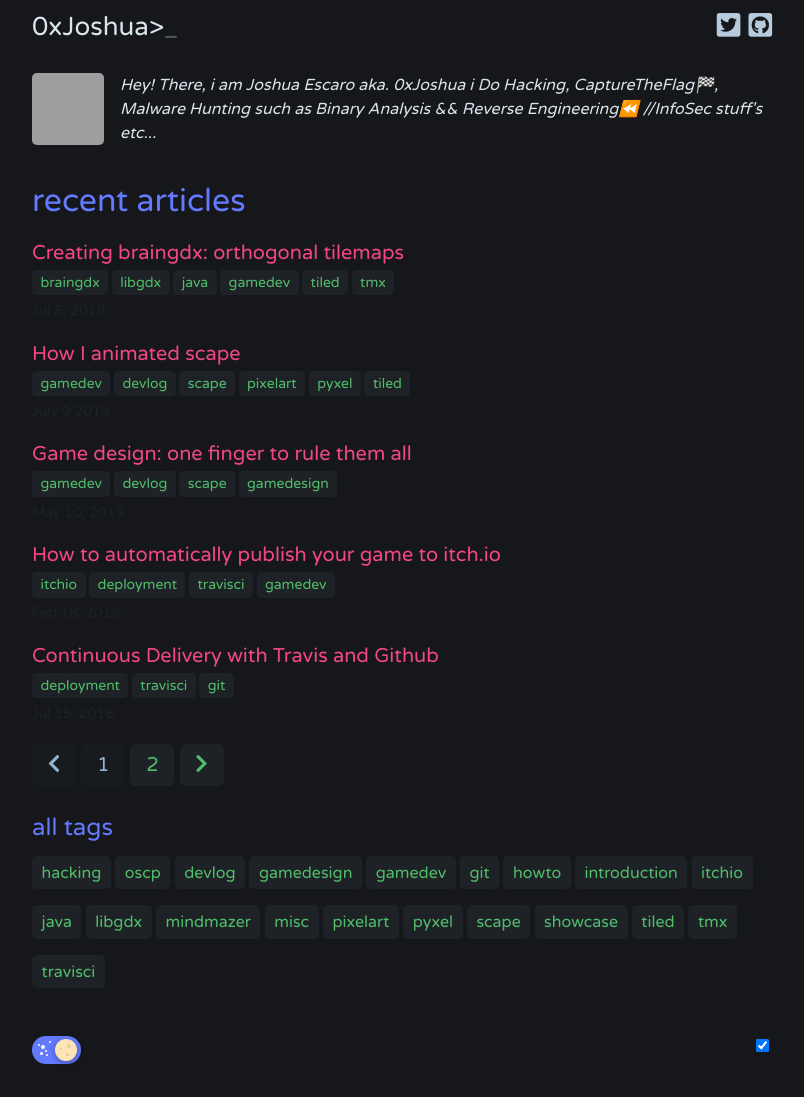
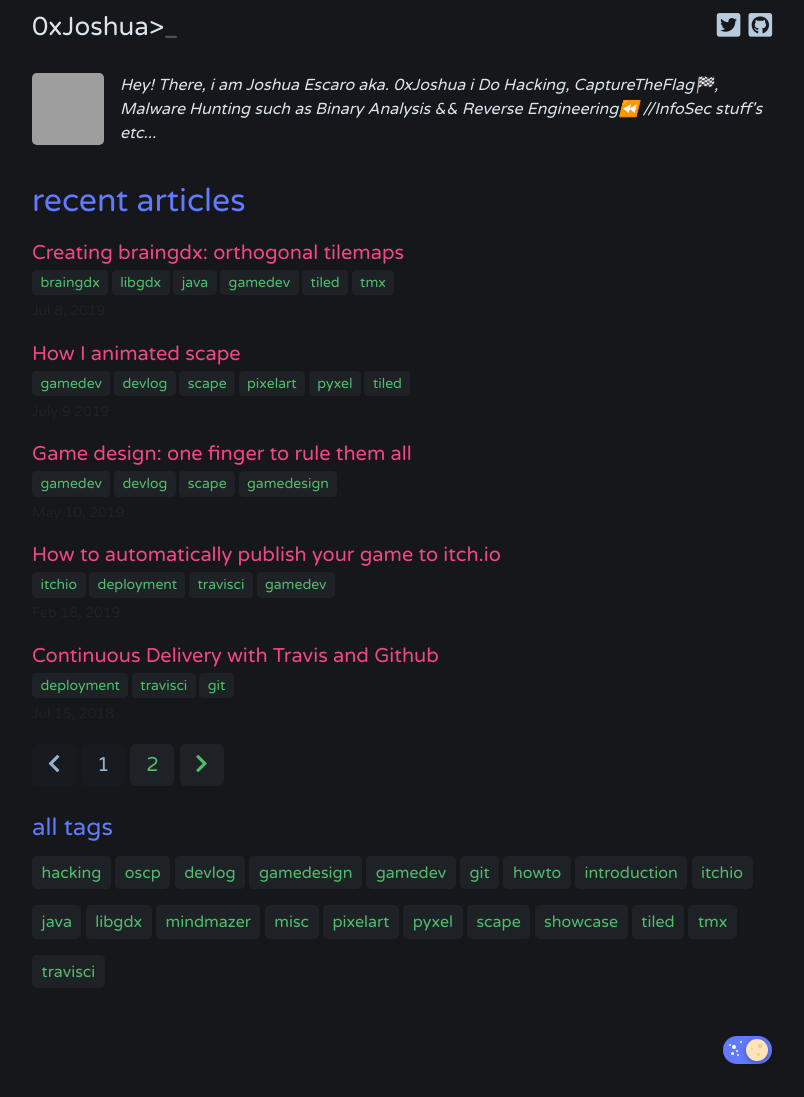
Before and after one commit to butanenacho/0xJoshua.github.io, a Jekyll site: the page index.html, which Jekyll copies as it is, in a window 1280 px wide. Shown: the whole page, without its empty margins (238-1042 px from the left). Built offline with Jekyll 4.4.1, drawn with Linux system fonts in a browser that asks for light colours; grey boxes are pictures that could not be loaded.

Commit message:
Update index.html

```diff
--- a/index.html
+++ b/index.html
@@ -199,15 +199,12 @@
 
 
 
-
-
-      </div>
+</div>
     </main><footer class="site-footer">
-        <center> <script src="https://www.hackthebox.eu/badge/153393"></script> </center>
+	<center> <script src="https://www.hackthebox.eu/badge/153393"></script> </center>
   <div class="wrapper">
-
-
-    <input type="checkbox" class="dn" id="theme-toggle" onclick="modeSwitcher()" checked />
+<div class="toggleWrapper">
+    <input type="checkbox" class="dn" id="theme-toggle" onclick="modeSwitcher()" checked>
     <label for="theme-toggle" class="toggle">
     <span class="toggle__handler">
       <span class="crater crater--1"></span>
@@ -223,55 +220,62 @@
     </label>
 </div>
 <script type="text/javascript">
+if (localStorage.getItem("theme") === null) {
+    window.localStorage.setItem('theme', 'dark');
+}
 const theme = localStorage.getItem('theme');
-if (theme === 'undefined') {
-   theme = "dark";
-}
 if (theme === "dark") {
 	document.documentElement.setAttribute('data-theme', 'dark');
-} else {
-    document.documentElement.setAttribute('data-theme', 'light');
 }
 const userPrefers = getComputedStyle(document.documentElement).getPropertyValue('content');
 
-function activateDarkTheme() {
+if (theme === "dark") {
     document.getElementById('theme-toggle').checked = true;
     document.documentElement.setAttribute('data-theme', 'dark');
     document.documentElement.classList.add('theme--dark');
     document.documentElement.classList.remove('theme--light');
 	document.getElementById("theme-toggle").className = 'light';
-	window.localStorage.setItem('theme', 'dark');
-}
-
-function activateLightTheme() {
+} else if (theme === "light") {
     document.getElementById('theme-toggle').checked = false;
     document.documentElement.setAttribute('data-theme', 'light');
     document.documentElement.classList.add('theme--light');
     document.documentElement.classList.remove('theme--dark');
 	document.getElementById("theme-toggle").className = 'dark';
+} else if  (userPrefers === "dark") {
+    document.getElementById('theme-toggle').checked = false;
+    document.documentElement.setAttribute('data-theme', 'dark');
+	document.documentElement.classList.add('theme--dark');
+    document.documentElement.classList.remove('theme--light');
+	window.localStorage.setItem('theme', 'dark');
+	document.getElementById("theme-toggle").className = 'light';
+} else {
+    document.getElementById('theme-toggle').checked = true;
+    document.documentElement.setAttribute('data-theme', 'light');
+	document.documentElement.classList.add('theme--light');
+    document.documentElement.classList.remove('theme--dark');
 	window.localStorage.setItem('theme', 'light');
-}
-
-if (theme === "dark") {
-    activateDarkTheme();
-} else if (theme === "light") {
-    activateLightTheme();
-} else if  (userPrefers === "light") {
-    activateDarkTheme();
-} else {
-    activateDarkTheme();
+	document.getElementById("theme-toggle").className = 'dark';
 }
 
 function modeSwitcher() {
 	let currentMode = document.documentElement.getAttribute('data-theme');
 	if (currentMode === "dark") {
-	    activateLightTheme();
+	    document.documentElement.setAttribute('data-theme', 'light');
+		document.documentElement.classList.add('theme--light');
+        document.documentElement.classList.remove('theme--dark');
+		window.localStorage.setItem('theme', 'light');
+	    document.getElementById("theme-toggle").className = 'dark';
 	} else {
-	    activateDarkTheme();
+	    document.documentElement.setAttribute('data-theme', 'dark');
+		document.documentElement.classList.add('theme--dark');
+        document.documentElement.classList.remove('theme--light');
+		window.localStorage.setItem('theme', 'dark');
+	    document.getElementById("theme-toggle").className = 'light';
 	}
 }
-</script></div>
-  </div>
+</script>
+</div>
+
 </footer>
 
 
```
